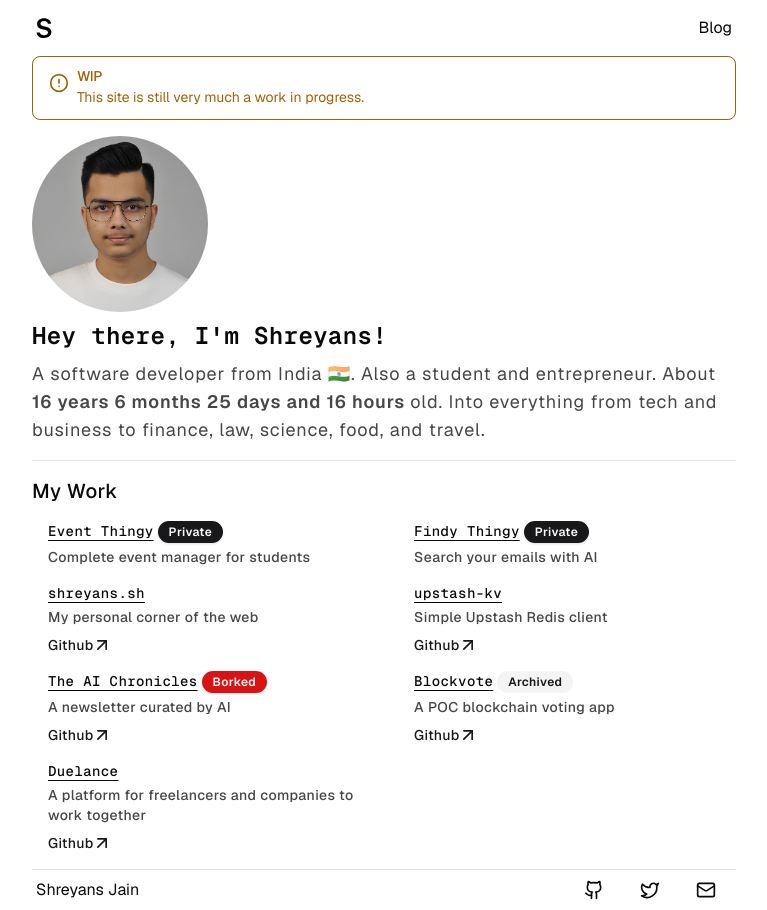
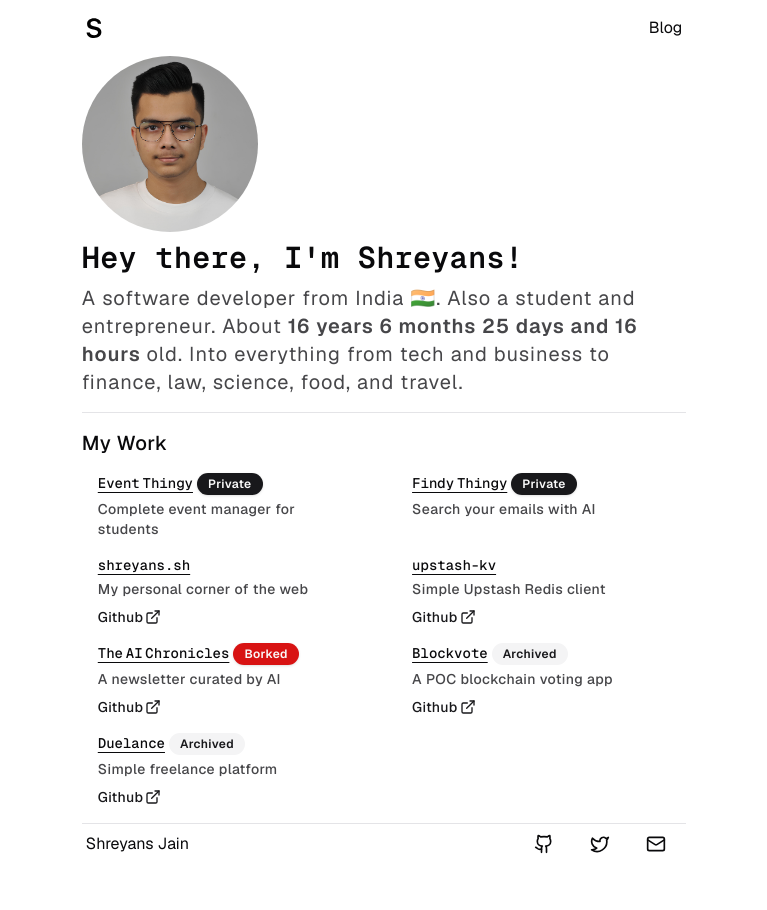
Before and after one commit to CodeWithShreyans/shreyans.sh, a Next.js app: page / in a window 1280 px wide. Shown: the whole page, without its empty margins (256-1023 px from the left). After the commit the page ends 864 px from the top, so only its background shows below. Built offline with nearby package versions, Linux system fonts and the light colour scheme.

Commit message:
I would rather be playing SC2.
Signed-off-by: Shreyans Jain <shreyans@shreyans.sh>

```diff
--- a/src/app/(pages)/layout.tsx
+++ b/src/app/(pages)/layout.tsx
@@ -73,12 +73,12 @@ export default function RootLayout({
         <html
             className={cn(
                 `${GeistSans.variable} ${GeistMono.variable}`,
-                "scroll-smooth",
+                "*:col-[2] grid grid-cols-[1fr_min(60ch,_100%)_1fr] scroll-smooth",
             )}
             lang="en"
         >
             <body
-                className="mx-auto flex h-fit min-h-screen max-w-xl flex-col items-center justify-between gap-2 px-4 text-base sm:max-w-[46rem]"
+                className="flex h-fit min-h-screen flex-col items-center justify-between gap-2 px-4 text-base"
                 id="body"
             >
                 <ThemeProvider
@@ -88,13 +88,6 @@ export default function RootLayout({
                 >
                     <div className="flex w-full flex-col gap-2" id="top">
                         <Header />
-                        <Alert className="animate-fade-in" variant="warning">
-                            <AlertCircle className="h-5 w-5" />
-                            <AlertTitle>WIP</AlertTitle>
-                            <AlertDescription>
-                                This site is still very much a work in progress.
-                            </AlertDescription>
-                        </Alert>
                         {children}
                     </div>
                     <Footer />
--- a/src/app/(pages)/page.tsx
+++ b/src/app/(pages)/page.tsx
@@ -3,7 +3,7 @@ import { type ReactNode } from "react"
 import Image from "next/image"
 import Link from "next/link"
 
-import { ArrowUpRight } from "lucide-react"
+import { ExternalLink } from "lucide-react"
 
 import ProfilePic from "@/../public/profile-pic.jpg"
 import BirthTime from "@/components/birth-time"
@@ -39,8 +39,8 @@ const Project = ({
                 target={link ? "_blank" : "_self"}
             >
                 <div className="flex flex-row gap-1">
-                    <h2 className="font-mono underline underline-offset-4">
-                        {title}
+                    <h2 className="font-mono tracking-normal underline underline-offset-4">
+                        {title.replaceAll(" ", " ")}
                     </h2>
                     {badge ? (
                         <Badge
@@ -62,7 +62,7 @@ const Project = ({
             {githubLink ? (
                 <Button asChild className="h-auto w-auto p-0" variant="link">
                     <Link href={githubLink} target="_blank">
-                        Github <ArrowUpRight className="-ml-0.5" size={20} />
+                        Github <ExternalLink className="h-4" size={20} />
                     </Link>
                 </Button>
             ) : null}
@@ -72,7 +72,7 @@ const Project = ({
 
 const Home = () => {
     return (
-        <main className="flex flex-col gap-4 pt-2 tracking-wide">
+        <main className="flex flex-col gap-4 tracking-wide">
             <div className="space-y-2">
                 <div className="w-36 sm:w-44">
                     <Image
@@ -84,11 +84,11 @@ const Home = () => {
                         src={ProfilePic}
                     />
                 </div>
-                <h1 className="font-mono text-xl font-semibold sm:text-2xl">
+                <h1 className="font-mono text-lg font-semibold sm:text-xl md:text-2xl xl:text-3xl">
                     Hey there, I&apos;m Shreyans!
                 </h1>
                 {/* eslint-disable-next-line tailwindcss/no-custom-classname */}
-                <p className="text-pretty text-base tracking-wider text-primary/80 sm:text-lg">
+                <p className="text-pretty text-base tracking-wider text-primary/80 sm:text-lg xl:text-xl">
                     A software developer from India 🇮🇳. Also a student and
                     entrepreneur. About <BirthTime /> old. Into everything from
                     tech and business to finance, law, science, food, and
@@ -137,7 +137,8 @@ const Home = () => {
                         title="Blockvote"
                     />
                     <Project
-                        description="A platform for freelancers and companies to work together"
+                        badge="Archived"
+                        description="Simple freelance platform"
                         githubLink="https://github.com/duelance-app"
                         link="https://duelance.app"
                         title="Duelance"
--- a/src/components/header.tsx
+++ b/src/components/header.tsx
@@ -13,7 +13,7 @@ import "./header.css"
 const Header = () => {
     return (
         <header
-            className="mt-2 flex h-[5vh] w-full animate-down items-center justify-between p-1"
+            className="mt-2 flex h-[5dvh] w-full items-center justify-between p-1 non-touch:animate-down"
             id="header"
         >
             {/* eslint-disable-next-line tailwindcss/no-custom-classname */}
--- a/src/components/mdx/a.tsx
+++ b/src/components/mdx/a.tsx
@@ -1,4 +1,4 @@
-import { ArrowUpRight } from "lucide-react"
+import { ExternalLink } from "lucide-react"
 
 import { LinkButton } from "@/lib/utils/next"
 
@@ -23,7 +23,7 @@ const A = ({ children, href, ...rest }: AProps) => {
             target={self ? "_self" : "_blank"}
         >
             {children}
-            {!self ? <ArrowUpRight className="-ml-0.5" size={20} /> : null}
+            {!self ? <ExternalLink className="-ml-0.5" size={20} /> : null}
         </LinkButton>
     )
 }
--- a/src/config/site.ts
+++ b/src/config/site.ts
@@ -1,3 +1,5 @@
+import { env } from "@/env.mjs"
+
 export const siteConfig = {
     baseKeywords: [
         "Shreyans Jain",
@@ -6,7 +8,6 @@ export const siteConfig = {
         "Blog",
         "Portfolio",
     ],
-    // ogImage: "https://ui.shadcn.com/og.jpg",
     description: "Developer ~ Entrepreneur ~ Student" as const,
     links: {
         github: "https://github.com/destroyerxyz/shreyans.sh",
@@ -14,7 +15,13 @@ export const siteConfig = {
         twitter: "https://twitter.com/Destroyer_Xyz",
     } as const,
     name: "Shreyans Jain" as const,
-    url: "https://shreyans.sh" as const,
+    ogImage: "/opengraph-image" as const,
+    url:
+        env.NODE_ENV === "production"
+            ? "https://shreyans.sh"
+            : env.VERCEL_URL
+              ? env.VERCEL_URL
+              : "http://localhost:3000",
 }
 
 export type SiteConfig = typeof siteConfig
--- a/src/env.mjs
+++ b/src/env.mjs
@@ -27,6 +27,8 @@ export const env = createEnv({
         NODE_ENV: process.env.NODE_ENV,
 
         SENTRY_TOKEN: process.env.SENTRY_TOKEN,
+
+        VERCEL_URL: process.env.VERCEL_URL,
     },
     /**
      * Specify your server-side environment variables schema here. This way you can ensure the app
@@ -38,6 +40,8 @@ export const env = createEnv({
             .default("development"),
 
         SENTRY_TOKEN: z.string(),
+
+        VERCEL_URL: z.string().optional(),
     },
     /**
      * Run `build` or `dev` with `SKIP_ENV_VALIDATION` to skip env validation. This is especially
--- a/tailwind.config.ts
+++ b/tailwind.config.ts
@@ -8,6 +8,9 @@ module.exports = {
         "./src/**/*.{ts,tsx}",
     ],
     darkMode: ["class"],
+    future: {
+        hoverOnlyWhenSupported: true,
+    },
     plugins: [require("tailwindcss-animate")],
     theme: {
         container: {
@@ -96,6 +99,9 @@ module.exports = {
                     to: { opacity: "1", transform: "translateY(0)" },
                 },
             },
+            screens: {
+                "non-touch": { raw: "(hover: hover)" },
+            },
         },
     },
 } as Config
```
Also changed, not shown: package.json (+12 -12 lines), 1 other file (tests, documents, lock files or other folders).
